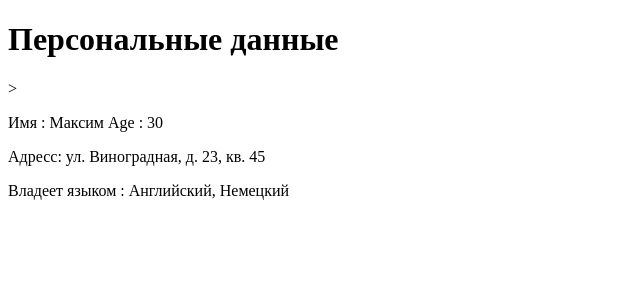
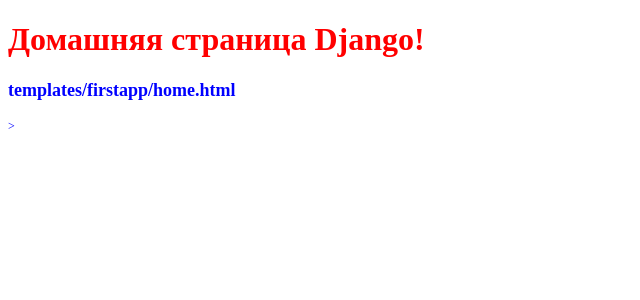
Before and after one commit to Mezerx/Web_1, a Django app: page / in a window 1280 px wide. Shown: the top 300 px of the page, without its empty margins (0-640 px from the left). Run offline with Django 4.2, Linux system fonts and the light colour scheme.

Commit message:
основы css

```diff
--- a/hello/firstapp/views.py
+++ b/hello/firstapp/views.py
@@ -5,12 +5,8 @@ from django.http import HttpResponse, HttpResponseRedirect , HttpResponsePermane
 # Create your views here.
 
 def index(request):
-    header = "Персональные данные"
-    langs = ["Английский","Немецкий","Испанский"]
-    user = {"name" : "Максим" , "age" : 30}
-    addr = ["Виноградная", 23 , 45]
-    data = {"header": header , "langs" : langs, "user" : user, "addr" : addr}
-    return render(request, "index.html", context=data)
+
+    return render(request, "firstapp/home.html")
 
 def about(request):
     return HttpResponse("About")
--- a/hello/templates/firstapp/home.html
+++ b/hello/templates/firstapp/home.html
@@ -1,11 +1,16 @@
 <!DOCTYPE html>
 <html lang="en">
 <head>
+    <!-- Это внутренний стиль -->
+    <style>h1{color:green;}</style>
     <meta charset="UTF-8">
     <title>Привет Django!</title>
 </head>
 <body>
-<h1>Домашняя страница Django!</h1>>
+<!-- Это встроенный стиль-->
+<style>h1{color:red;}</style>
+<h1>Домашняя страница Django!</h1>
+    <font style="color:blue; font-size: 12px">
 <h2>templates/firstapp/home.html</h2>>
 </body>
 </html>
```
